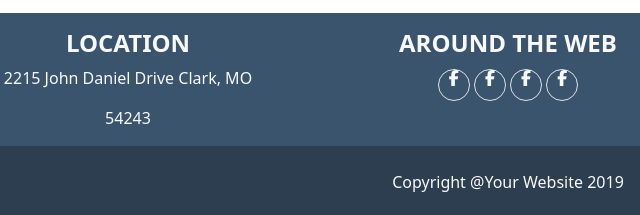
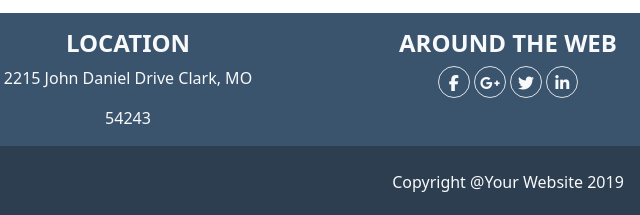
Before and after one commit to manyblake/html-css-bootstrap-freelancer, a plain HTML site: page index.html in a window 1280 px wide. Shown: the part 1944-2159 px from the top of the page, 132-772 px from the left. Drawn offline with nearby package versions, Linux system fonts and the light colour scheme.

Commit message:
edit footer icons

```diff
--- a/css/style.css
+++ b/css/style.css
@@ -16,7 +16,7 @@
   background-color: var(--bs-teal);
 }
 
-.icon {
+.icon.fa-brands {
   width: 2rem;
   height: 2rem;
   line-height: 2rem;
--- a/index.html
+++ b/index.html
@@ -109,9 +109,9 @@
             <div class="col col-12 col-lg-4 text-center">
               <h4 class=" text-uppercase fw-bold">Around the Web</h4>
               <i class="icon rounded-circle border fa-brands fa-facebook-f"></i>
-              <i class="icon rounded-circle border fa-brands fa-facebook-f"></i>
-              <i class="icon rounded-circle border fa-brands fa-facebook-f"></i>
-              <i class="icon rounded-circle border fa-brands fa-facebook-f"></i>
+              <i class="icon rounded-circle border fa-brands fa-google-plus-g"></i>
+              <i class="icon rounded-circle border fa-brands fa-twitter"></i>
+              <i class="icon rounded-circle border fa-brands fa-linkedin-in"></i>
             </div>
 
             <div class="col col-12 col-lg-4 text-center">
```
